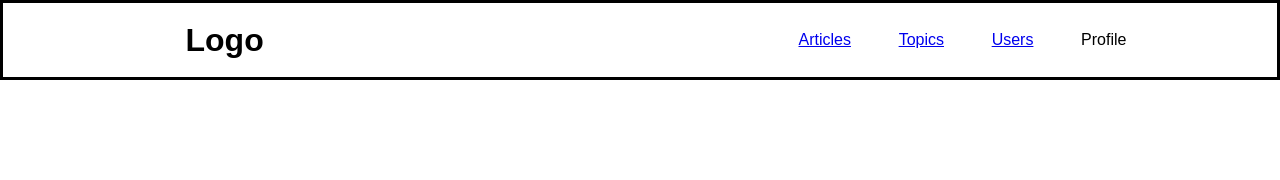
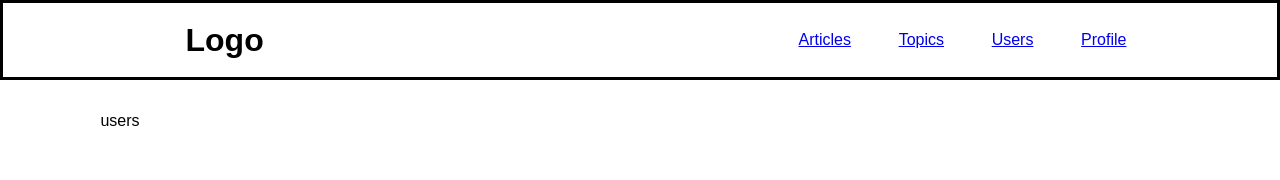
Before and after one commit to E-Randz/NC-News-FE, a React (Create React App) app: page /users in a window 1280 px wide. Shown: the top 180 px of the page. Built offline with nearby package versions, Linux system fonts and the light colour scheme.

Commit message:
profile component

```diff
--- a/src/App.jsx
+++ b/src/App.jsx
@@ -4,6 +4,8 @@ import { Router } from '@reach/router';
 import Home from './components/Home';
 import Header from './components/Header'
 import Topics from './components/Topics';
+import Users from './components/Users';
+import Profile from './components/Profile';
 
 
 class App extends Component {
@@ -17,6 +19,8 @@ class App extends Component {
         <Router className="App-page">
           <Home path='/'/>
           <Topics path='/topics'/>
+          <Users path='/users' />
+          <Profile path='/profile'/>
         </Router>
       </div>
     );
--- a/src/components/Nav.jsx
+++ b/src/components/Nav.jsx
@@ -11,7 +11,7 @@ class Nav extends Component {
           <li className='Nav-item'><Link to='/'>Articles</Link></li>
           <li className='Nav-item'><Link to='/topics'>Topics</Link></li>
           <li className='Nav-item'><Link to='/users'>Users</Link></li>
-          <li className='Nav-item'>Profile</li>
+          <li className='Nav-item'><Link to='/profile'>Profile</Link></li>
         </ul>
       </div>
     );
--- /dev/null
+++ b/src/components/Profile.jsx
@@ -0,0 +1,16 @@
+import React, { Component } from 'react';
+
+class Profile extends Component {
+  state = {
+    userData: null,
+  }
+  render() {
+    return (
+      <div>
+        Profile
+      </div>
+    );
+  }
+}
+
+export default Profile;
```
